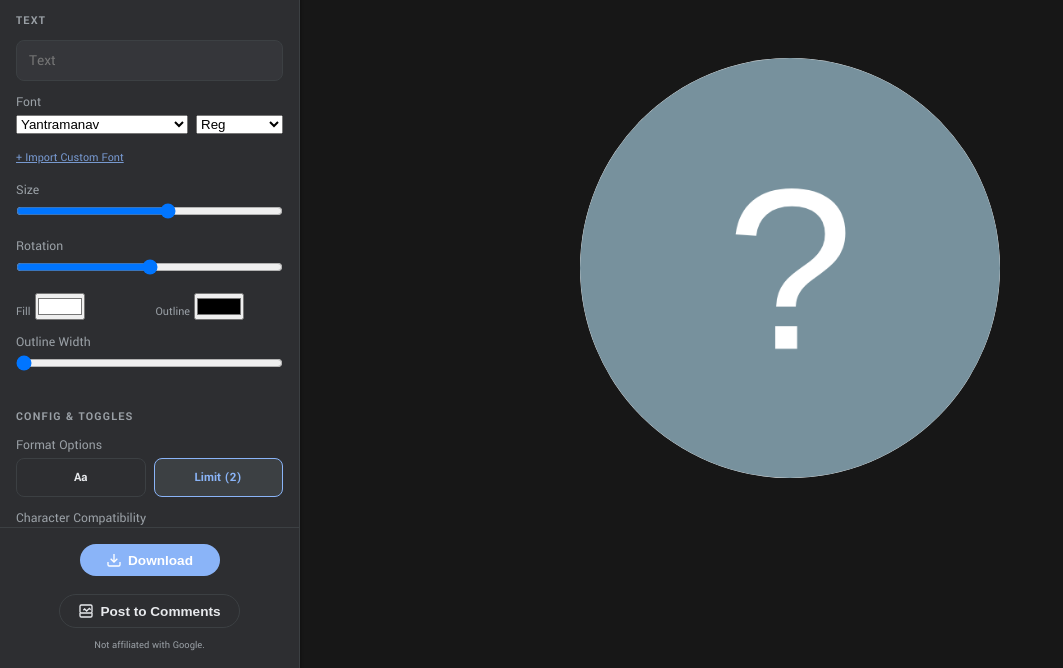
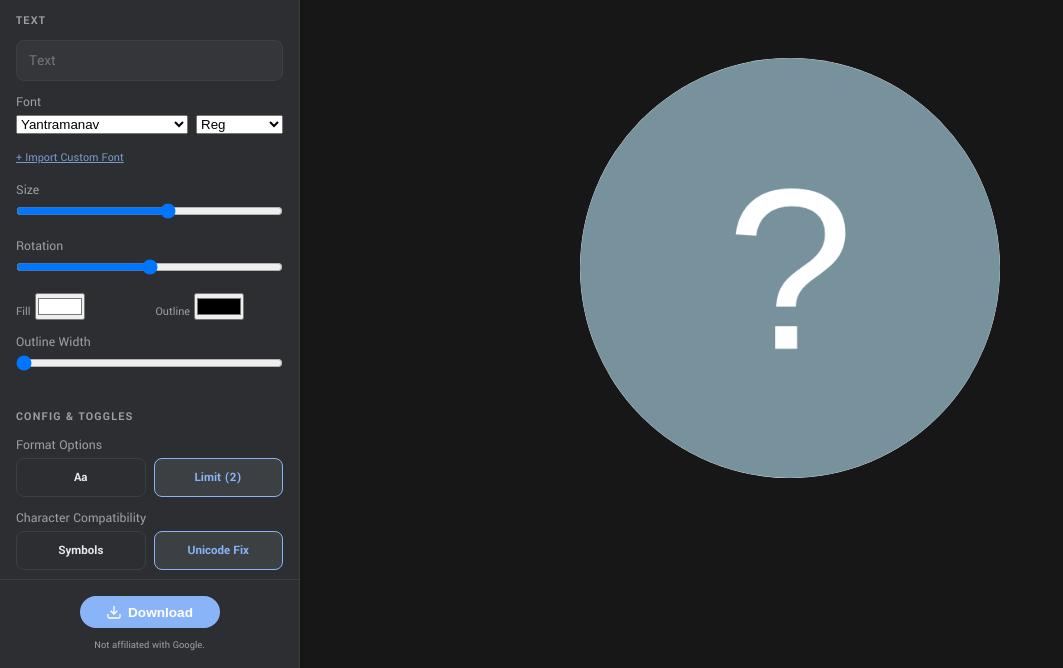
Before and after one commit to whoisthatdice/google-pfp-creator, a plain HTML site: page index.html in a window 1280 px wide. Shown: the part 132-800 px from the top of the page, without its empty margins (0-1063 px from the left). Drawn offline with Linux system fonts and the light colour scheme.

Commit message:
Remove comment image button from index.html
Removed the comment image button from the HTML.

```diff
--- a/index.html
+++ b/index.html
@@ -209,10 +209,6 @@
                         <svg viewBox="0 0 24 24" fill="none" stroke="currentColor" stroke-width="2"><path d="M21 15v4a2 2 0 0 1-2 2H5a2 2 0 0 1-2-2v-4"></path><polyline points="7 10 12 15 17 10"></polyline><line x1="12" y1="15" x2="12" y2="3"></line></svg>
                         Download
                     </button>
-                    <button id="commentImageBtn" class="download-btn" style="background:var(--bg-sidebar);color:var(--text-main);border:1px solid var(--border);min-width:140px;">
-                        <svg viewBox="0 0 24 24" fill="none" stroke="currentColor" stroke-width="2" style="width:16px;height:16px;"><path d="M21 15v4a2 2 0 0 1-2 2H5a2 2 0 0 1-2-2v-4"></path><rect x="3" y="3" width="18" height="12" rx="2"></rect><path d="M8 11l2-2 3 3 4-4 2 2"></path></svg>
-                        Post to Comments
-                    </button>
                 </div>
                 <p class="disclaimer">Not affiliated with Google.</p>
             </div>
```
